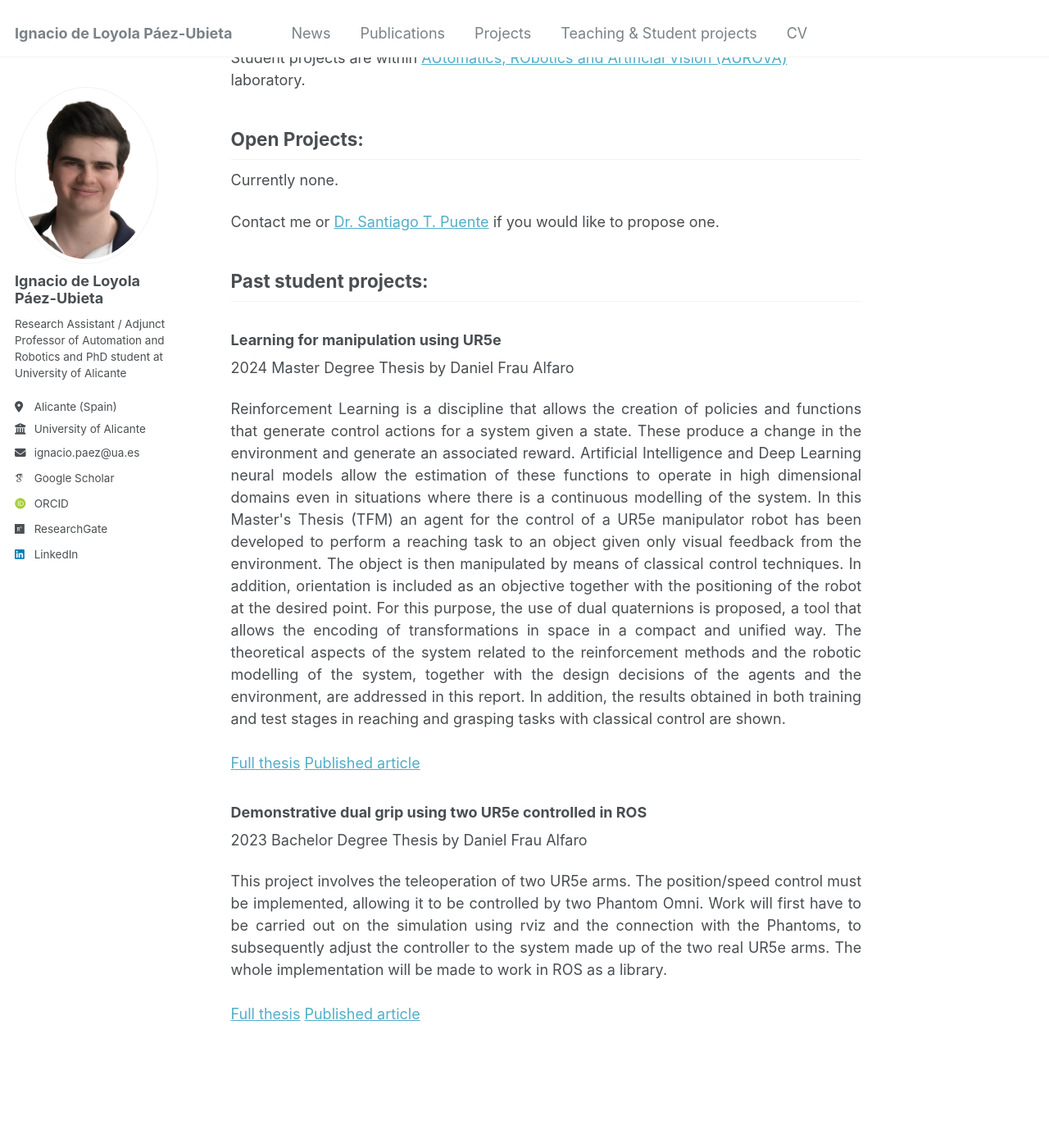
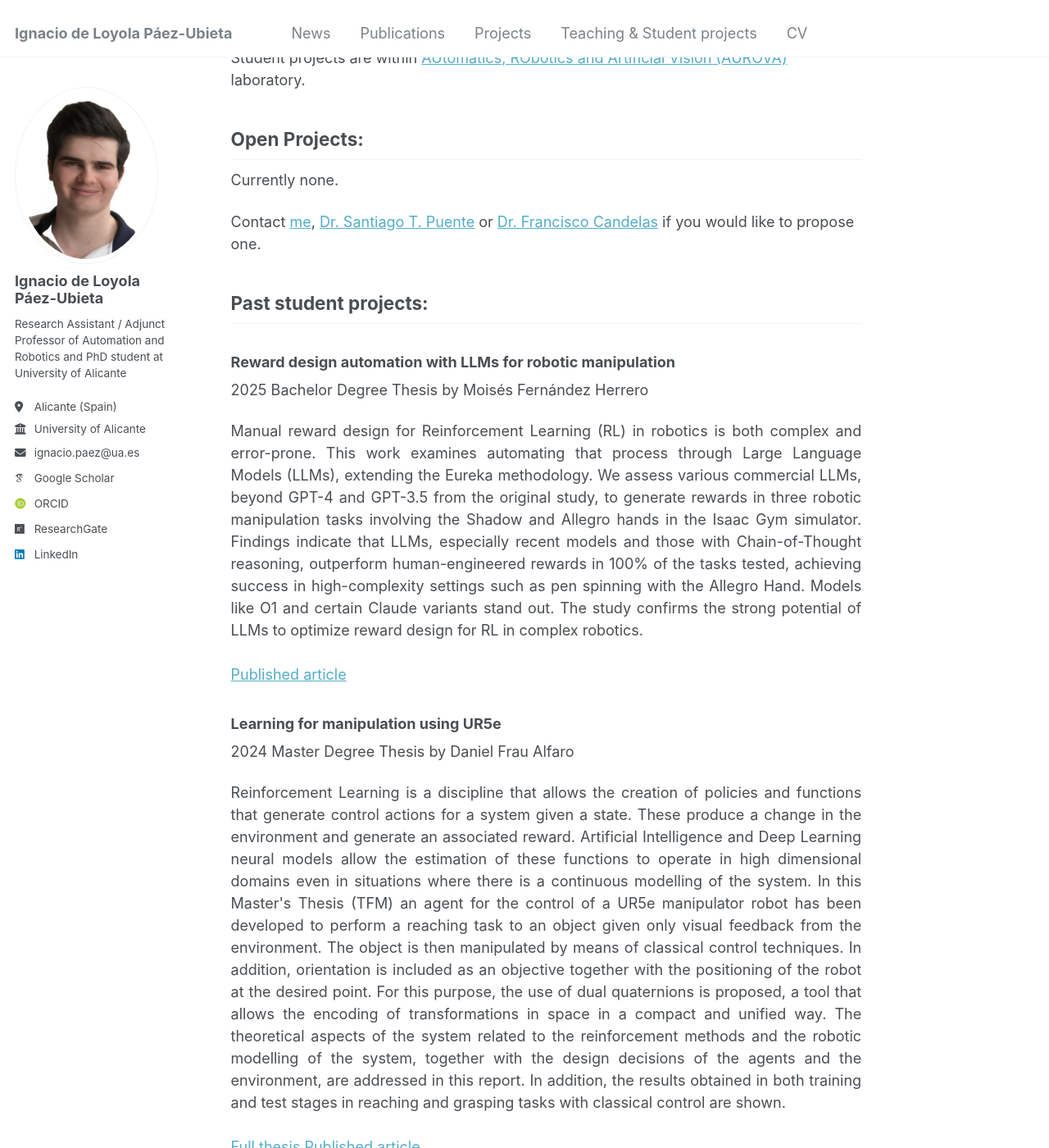
Before and after one commit to ignpaub/ignpaub.github.io, a Jekyll site: the page built from _pages/teaching_student_projects.md, in a window 1280 px wide and 1400 px high, scrolled down 776 px. Shown: the whole window at 82% size. Built offline with Jekyll 4.4.1, drawn with Linux system fonts in a browser that asks for light colours; some web fonts are replaced.

Commit message:
Update teaching_student_projects.md

```diff
--- a/_pages/teaching_student_projects.md
+++ b/_pages/teaching_student_projects.md
@@ -40,12 +40,22 @@ Student projects are within [AUtomatics, RObotics and Artificial Vision (AUROVA)
 
 Currently none.
 
-Contact me or [Dr. Santiago T. Puente](https://cvnet.cpd.ua.es/curriculum-breve/es/puente-mendez-santiago-timoteo/2771) if you would like to propose one.
+Contact [me](https://cvnet.cpd.ua.es/curriculum-breve/en/paez-ubieta-ignacio-de-loyola/204002), [Dr. Santiago T. Puente](https://cvnet.cpd.ua.es/curriculum-breve/es/puente-mendez-santiago-timoteo/2771) or [Dr. Francisco Candelas](https://cvnet.cpd.ua.es/curriculum-breve/es/candelas-herias-francisco-andres/11597) if you would like to propose one.
 
 
 
 <!-- # Past Projects: -->
 ## Past student projects:
+### Reward design automation with LLMs for robotic manipulation
+2025 Bachelor Degree Thesis by Moisés Fernández Herrero
+<br>
+<div style="text-align:justify;">
+Manual reward design for Reinforcement Learning (RL) in robotics is both complex and error-prone. This work examines automating that process through Large Language Models (LLMs), extending the Eureka methodology. We assess various commercial LLMs, beyond GPT-4 and GPT-3.5 from the original study, to generate rewards in three robotic manipulation tasks involving the Shadow and Allegro hands in the Isaac Gym simulator. Findings indicate that LLMs, especially recent models and those with Chain-of-Thought reasoning, outperform human-engineered rewards in 100% of the tasks tested, achieving success in high-complexity settings such as pen spinning with the Allegro Hand. Models like O1 and certain Claude variants stand out. The study confirms the strong potential of LLMs to optimize reward design for RL in complex robotics.
+</div>
+<br>
+<!--[Full thesis](https://rua.ua.es/dspace/bitstream/10045/145137/1/TFM-Daniel-Frau-Alfaro.pdf)-->
+[Published article](http://hdl.handle.net/10045/154455)
+
 ### Learning for manipulation using UR5e
 2024 Master Degree Thesis by Daniel Frau Alfaro
 <br>
```
